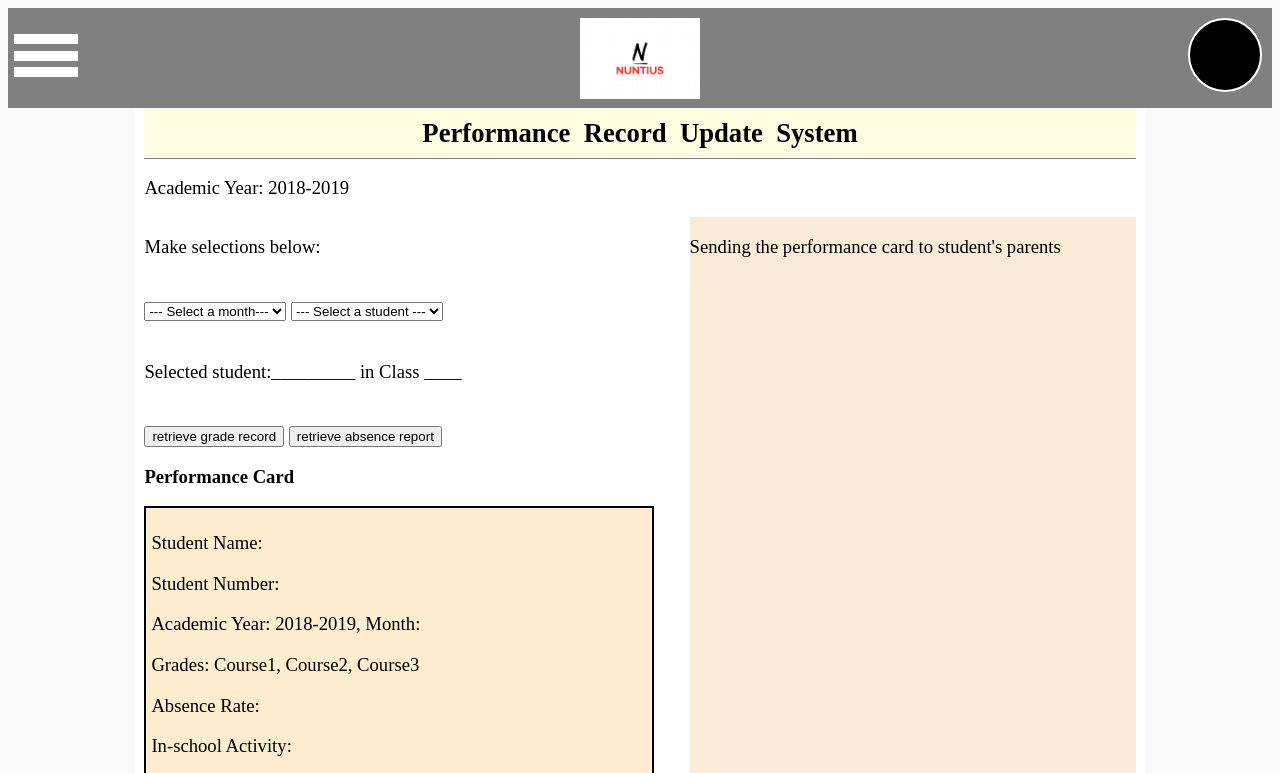
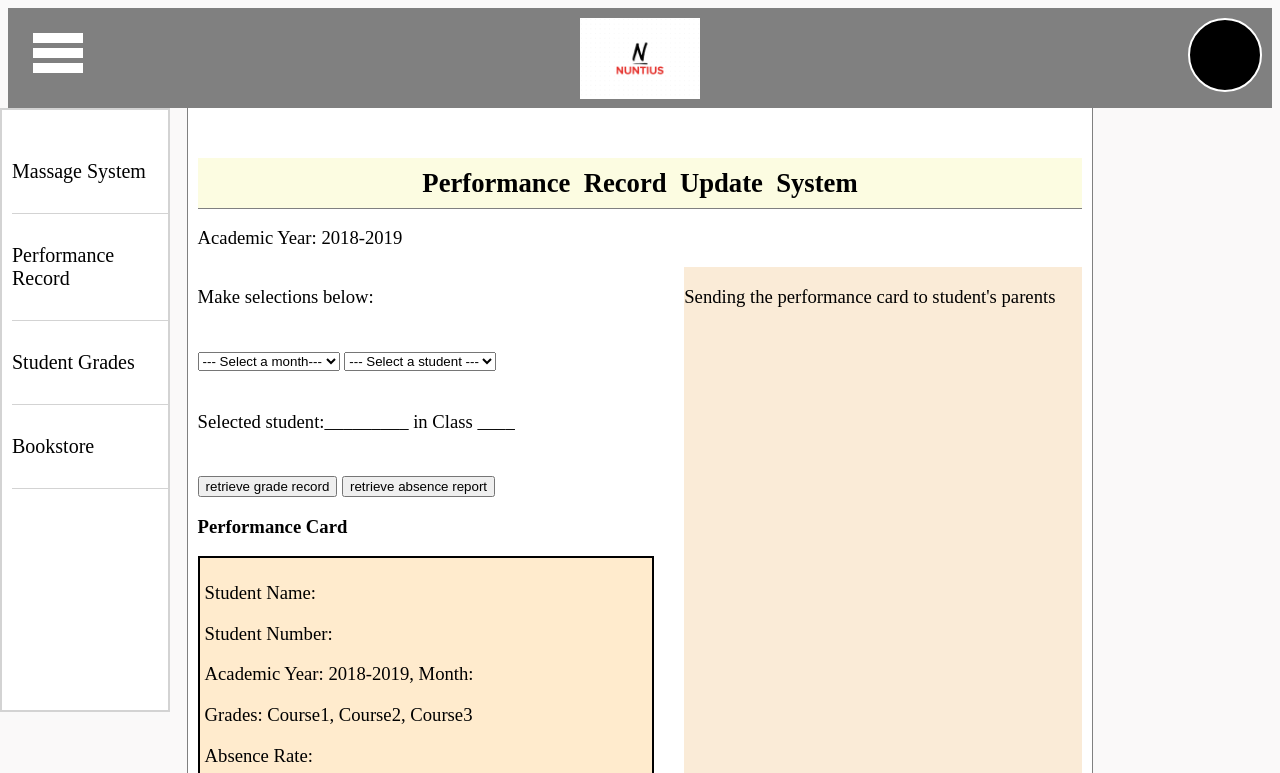
Before and after one commit to humble92/Nuntius, a plain HTML site: page src/html/performanceRecord.html in a window 1280 px wide. Both pictures are taken after a click on the element 39 px from the left and 78 px from the top of the page. Shown: the top 773 px of the page. Drawn offline with nearby package versions, Linux system fonts and the light colour scheme.

Commit message:
updated format on performance record, minor change on mainpage

```diff
--- a/src/html/performanceRecord.html
+++ b/src/html/performanceRecord.html
@@ -29,13 +29,14 @@
         float: left;
         padding-right: 0px;
         height: 100%;
-        width: 5%;
+        width: 50px;
         margin-top: 20px;
+        margin-left: 20px;
       }
       #menu-icon:hover {
         cursor: pointer;
       }
-      #menu-bar {
+      .menu-bar {
         width: 100%;
         height: 10%;
         background-color: white;
@@ -54,12 +55,22 @@
         position: relative;
         cursor: pointer;
       }
+      #userpic:hover {
+        border-color: yellow;
+      }
+      #container {
+        width: 100%;
+        height: 1200px;
+      }
       #content {
-        height: 900px;
-        margin-left: 10%;
-        margin-right: 10%;
+        width: 70%;
+        height: 1200px;
+        border-left: 1px solid grey;
+        border-right: 1px solid grey;
+        margin: 0 auto;
         padding-left: 10px;
         padding-right: 10px;
+        padding-top: 50px;
         background-color: white;
       }
       #title {
@@ -95,15 +106,41 @@
         padding: 5px;
         border: 2px solid black;
       }
+      #menu ul {
+        padding-left: .5em;
+        list-style: none;
+      }
+      #menu ul li {
+        margin: 0px;
+        border-bottom: 1px solid lightgrey;
+        padding: 30px 0px 30px 0px;
+      }
+      #menu ul li:hover {
+        color: chartreuse;
+        cursor:wait;
+        transform: scale(1.1);
+      }
+      #menu {
+        position: absolute;
+        left: -13%;
+        font-size: 15pt;
+        padding-left: 0px;
+        background-color: white;
+        width: 13%;
+        float: left;
+        height: 600px;
+        border: 2px solid lightgrey;
+      }
+
     </style>
   </head>
 
   <body>
     <div id="header">
       <div id="menu-icon">
-        <div id="menu-bar"> </div>
-        <div id="menu-bar"> </div>
-        <div id="menu-bar"> </div>
+        <div class="menu-bar"> </div>
+        <div class="menu-bar"> </div>
+        <div class="menu-bar"> </div>
       </div>
       <div id="userpic">
 
@@ -113,6 +150,17 @@
         <img src="../img/LOGO.png" alt="logo" width="120px" height="auto">
       </div>
 
+    </div>
+
+    <div id="container">
+
+      <div id="menu">
+           <ul>
+             <li>Massage System</li>
+             <li>Performance Record</li>
+             <li>Student Grades</li>
+             <li>Bookstore</li>
+           </ul>
          </div>
 
       <div id="content">
@@ -167,6 +215,35 @@
             <p>Sending the performance card to student's parents</p>
           </div>
       </div>
+    </div>
+    <script src="http://ajax.googleapis.com/ajax/libs/jquery/1.11.2/jquery.min.js"></script>
+    <script>
+
+        var showMenu = false;
+
+        $(document).ready(function() {
+
+            var menuAnimationSlideIn = {"left": "0px", "easing": "swing"};
+            var menuAnimationSlideOut = {"left": "-13%", "easing": "swing"};
+
+            // when user clicks on the menu
+            $("#menu-icon").click(function(event){
+                console.log("Event target: "  + event.target);
+                if(!showMenu) {
+                    showMenu = true;
+                    $("#menu").animate(menuAnimationSlideIn, 300);
+
+                } else {
+                    showMenu = false;
+                    $("#menu").animate(menuAnimationSlideOut, 500);
+                }
+            });
+
+
+
+        });
+
+    </script>
 
   </body>
 
```
Also changed, not shown: src/html/main.html (+8 -4 lines). Lines whose indentation alone changed are shown as unchanged.
